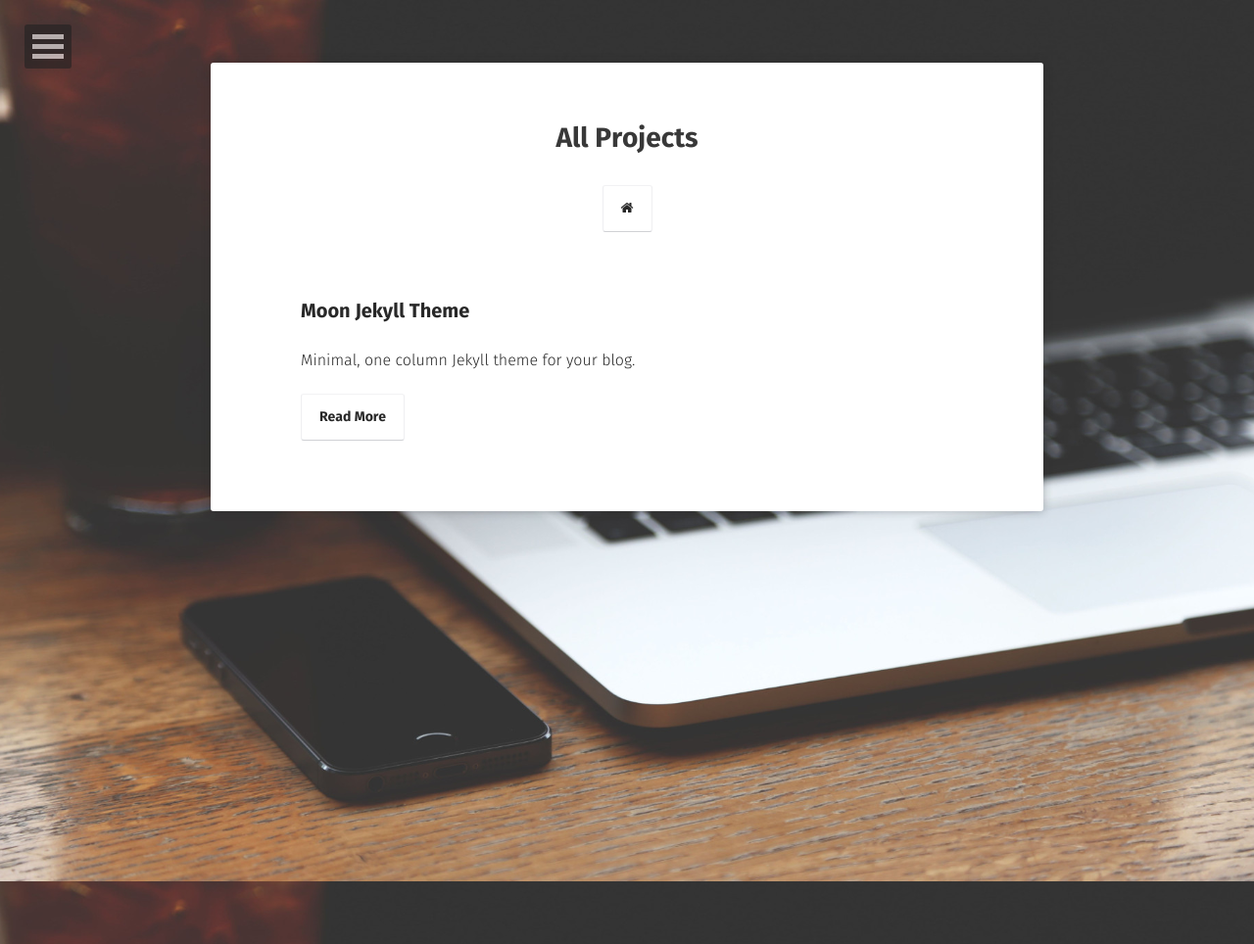
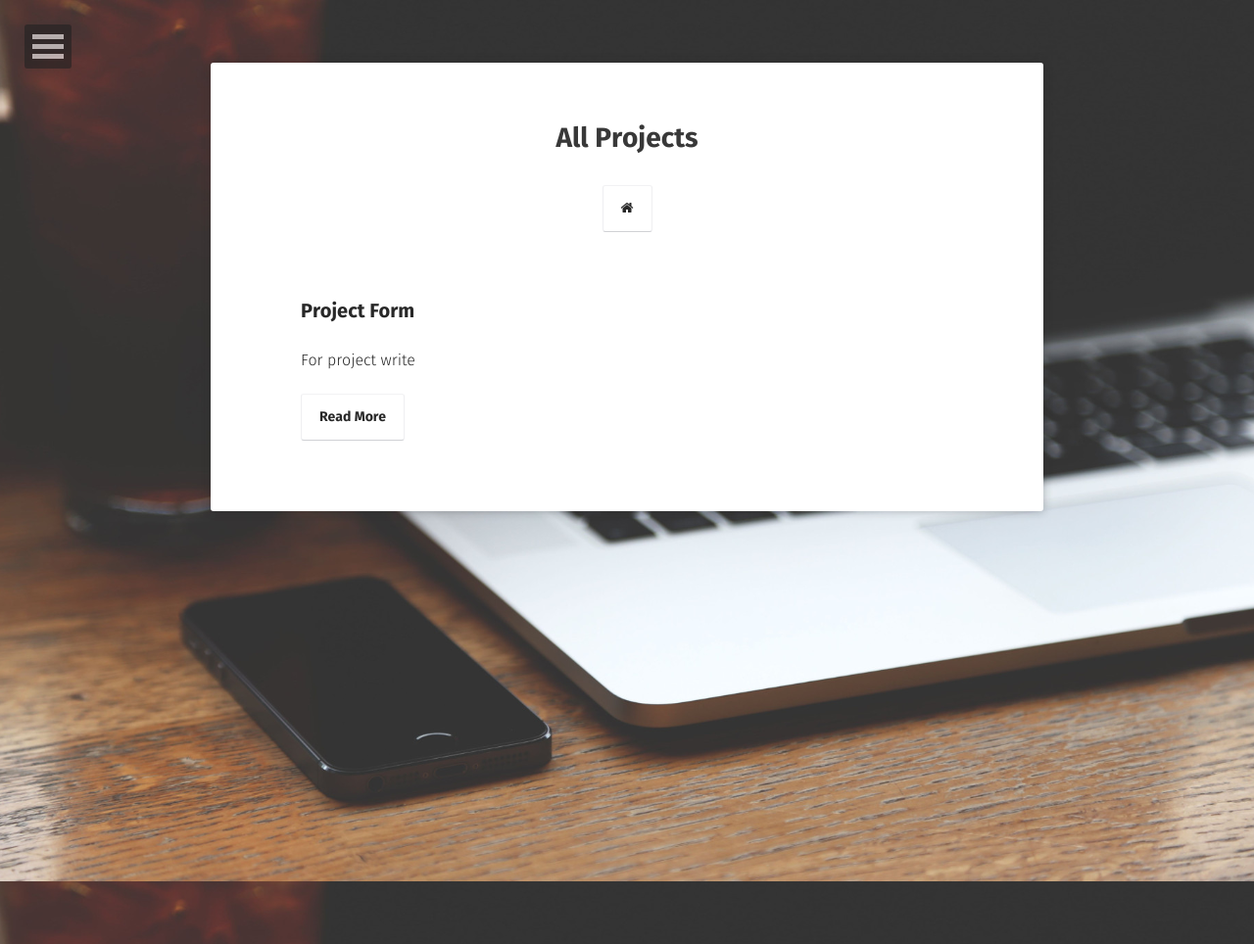
Before and after one commit to Gunwoos/Gunwoos.github.io, a Jekyll site: the page built from projects/index.md, in a window 1280 px wide. Shown: the whole page at 98% size. Built offline with Jekyll 4.4.1, drawn with Linux system fonts in a browser that asks for light colours; some web fonts are replaced; part of the change alters nothing that is shown.

Commit message:
Update 2016-03-21-moon-theme.md

````diff
--- a/_posts/2016-03-21-moon-theme.md
+++ b/_posts/2016-03-21-moon-theme.md
@@ -1,8 +1,8 @@
 ---
 layout: post
-title:  "Moon Jekyll Theme"
-date:   2016-04-06
-excerpt: "Minimal, one column Jekyll theme for your blog."
+title:  "Project Form"
+date:   2018-08-31
+excerpt: "For project write"
 project: true
 tag:
 - jekyll
@@ -12,149 +12,3 @@ tag:
 - theme
 comments: true
 ---
-
-![Moon Homepage](https://cloud.githubusercontent.com/assets/754514/14509720/61c61058-01d6-11e6-93ab-0918515ecd56.png)
-
-<center><b>Moon</b> is a minimal, one column jekyll theme.</center>
-
- I'm not a developer or designer. And I don't add footer to show who did this theme. If you like this theme or using it, please give a **star** for motivation, It makes me happy.
-
-<iframe src="https://ghbtns.com/github-btn.html?user=TaylanTatli&repo=Moon&type=star&count=true&size=large" frameborder="0" scrolling="0" width="160px" height="30px"></iframe>
-
-## Installation
-* Fork the [Moon repo](https://github.com/TaylanTatli/Moon/fork)
-* Edit `_config.yml` file.
-* Remove sample posts from `_posts` folder and add yours.
-* Edit `index.md` file in `about` folder.
-* Change repo name to `YourUserName.github.io`
-
-That's all.
-
-## Preview
-
-{% capture images %}
-	https://cloud.githubusercontent.com/assets/754514/14509716/61ac6c8e-01d6-11e6-879f-8308883de790.png
-	https://cloud.githubusercontent.com/assets/754514/14509717/61ad05ae-01d6-11e6-85ae-5a817dd8763b.png
-	https://cloud.githubusercontent.com/assets/754514/14509714/61a89708-01d6-11e6-8fcd-74b002a060df.png
-{% endcapture %}
-{% include gallery images=images caption="Screenshots of Moon Theme" cols=3 %}
-
----
-
-{% capture images %}
-	https://cloud.githubusercontent.com/assets/754514/14509718/61b09a20-01d6-11e6-8da1-4202ae4d83cd.png
-	https://cloud.githubusercontent.com/assets/754514/14509715/61aa9d00-01d6-11e6-81a6-c6837edf2e84.png
-{% endcapture %}
-{% include gallery images=images caption="Moon Theme on Small Screen Size" cols=2 %}
-
-See a [live version of Moon](http://taylantatli.github.io/Moon) hosted on GitHub.
-
-## Site Setup
-A quick checklist of the files you’ll want to edit to get up and running.
-
-### Site Wide Configuration
-`_config.yml` is your friend. Open it up and personalize it. Most variables are self explanatory but here's an explanation of each if needed:
-
-#### title
-
-The title of your site... shocker!
-
-Example `title: My Awesome Site`
-
-#### bio
-
-The description to show on your homepage.
-
-#### description
-
-The description to use for meta tags and navigation menu.
-
-#### url
-
-Used to generate absolute urls in `sitemap.xml`, `feed.xml`, and for generating canonical URLs in `<head>`. When developing locally either comment this out or use something like `http://localhost:4000` so all assets load properly. *Don't include a trailing `/`*.
-
-Examples:
-
-{% highlight yaml %}
-url: http://taylantatli.me/Moon
-url: http://localhost:4000
-url: //cooldude.github.io
-url:
-{% endhighlight %}
-
-#### reading_time
-
-Set true to show reading time for posts. And set `words_per_minute`, default is 200.
-
-#### logo
-Your site's logo. It will show on homepage and navigation menu. Also used for twitter meta tags.
-
-#### background
-Image for background. If you don't set it, color will be used as a background.
-
-#### Google Analytics and Webmaster Tools
-
-Google Analytics UA and Webmaster Tool verification tags can be entered in `_config.yml`. For more information on obtaining these meta tags check [Google Webmaster Tools](http://support.google.com/webmasters/bin/answer.py?hl=en&answer=35179) and [Bing Webmaster Tools](https://ssl.bing.com/webmaster/configure/verify/ownership) support.
-
-#### MathJax
-It's enabled. But if you don't want to use it. Set it false in  `_config.yml`.
-
-#### Disqus Comments
-Set your disqus shortname in `_config.yml` to use comments.
-
----
-
-### Navigation Links
-
-To set what links appear in the top navigation edit `_data/navigation.yml`. Use the following format to set the URL and title for as many links as you'd like. *External links will open in a new window.*
-
-{% highlight yaml %}
-- title: Home
-  url: /
-
-- title: Blog
-  url: /blog/
-
-- title: Projects
-  url: /projects/
-
-- title: About
-  url: /about/
-
-- title: Moon
-  url: http://taylantatli.me/Moon
-{% endhighlight %}
-
----
-
-## Layouts and Content
-
-Moon Theme use [Jekyll Compress](https://github.com/penibelst/jekyll-compress-html) to compress html output. But it can cause errors if you use "linenos" (line numbers). I suggest don't use line numbers for codes, because it won't look good with this theme, also i didn't give a proper style for them. If you insist to use line numbers, just remove `layout: compress` string from layouts. It will disable compressing.
-
-### Feature Image
-
-You can set feature image per post. Just add `feature: some link` to your post's front matter.
-
-```
-feature: /assets/img/some-image.png
-or
-feaure: http://example.com/some-image.png
-```
- This also will be used for twitter card:
-
-![Moon Twitter Card](https://cloud.githubusercontent.com/assets/754514/14509719/61c5751c-01d6-11e6-8c29-ce8ccad149bf.png)
-
-### Comments
-To show disqus comments for your post add `comments: true` to your post's front matter.
-
----
-
-## Questions?
-
-Found a bug or aren't quite sure how something works? By all means [file a GitHub Issue](https://github.com/TaylanTatli/Moon/issues/new). And if you make something cool with this theme feel free to let me know.
-
----
-
-## License
-
-This theme is free and open source software, distributed under the MIT License. So feel free to use this Jekyll theme on your site without linking back to me or including a disclaimer.
````
